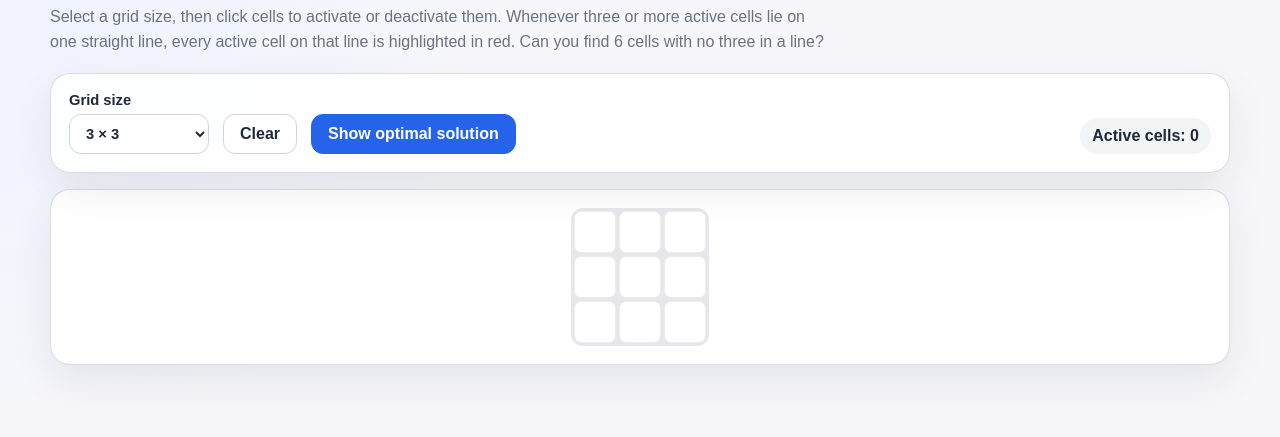
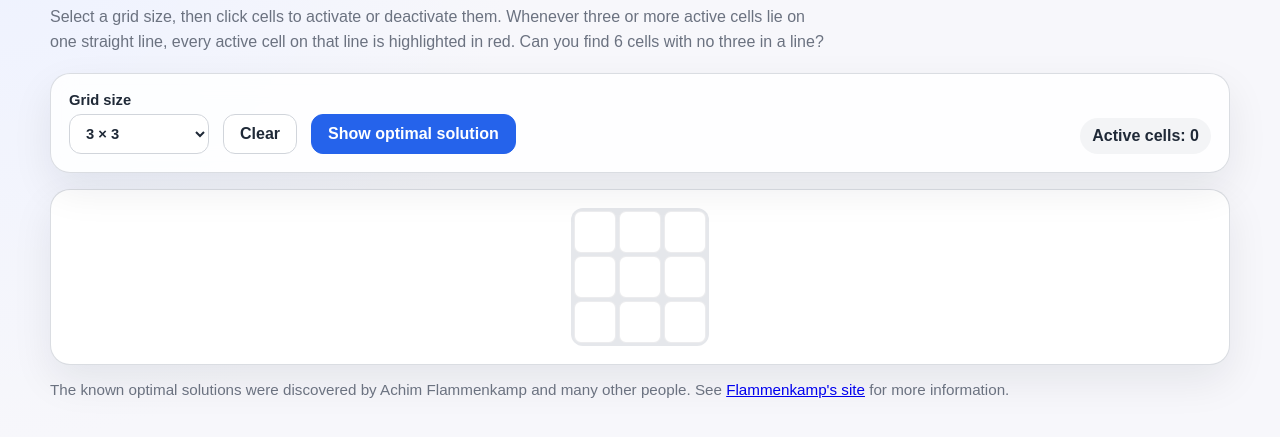
Before and after one commit to Radcliffe/no-three-line, a plain HTML site: page index.html in a window 1280 px wide. Shown: the part 71-508 px from the top of the page. Drawn offline with Linux system fonts and the light colour scheme.

Commit message:
add link to Flammenkamp's site

```diff
--- a/index.html
+++ b/index.html
@@ -60,10 +60,13 @@
             </section>
 
             <p class="notes">
-                <!--The no-three-in-line conjecture states that 2n points can be
-                arranged in an n &times; n grid without any three points lying
-                on a straight line, for every n &ge; 2. This conjecture is still
-                open.-->
+                The known optimal solutions were discovered by Achim Flammenkamp
+                and many other people. See
+                <a
+                    href="https://wwwhomes.uni-bielefeld.de/achim/no3in/readme.html"
+                    >Flammenkamp's site</a
+                >
+                for more information.
             </p>
         </main>
 
```
